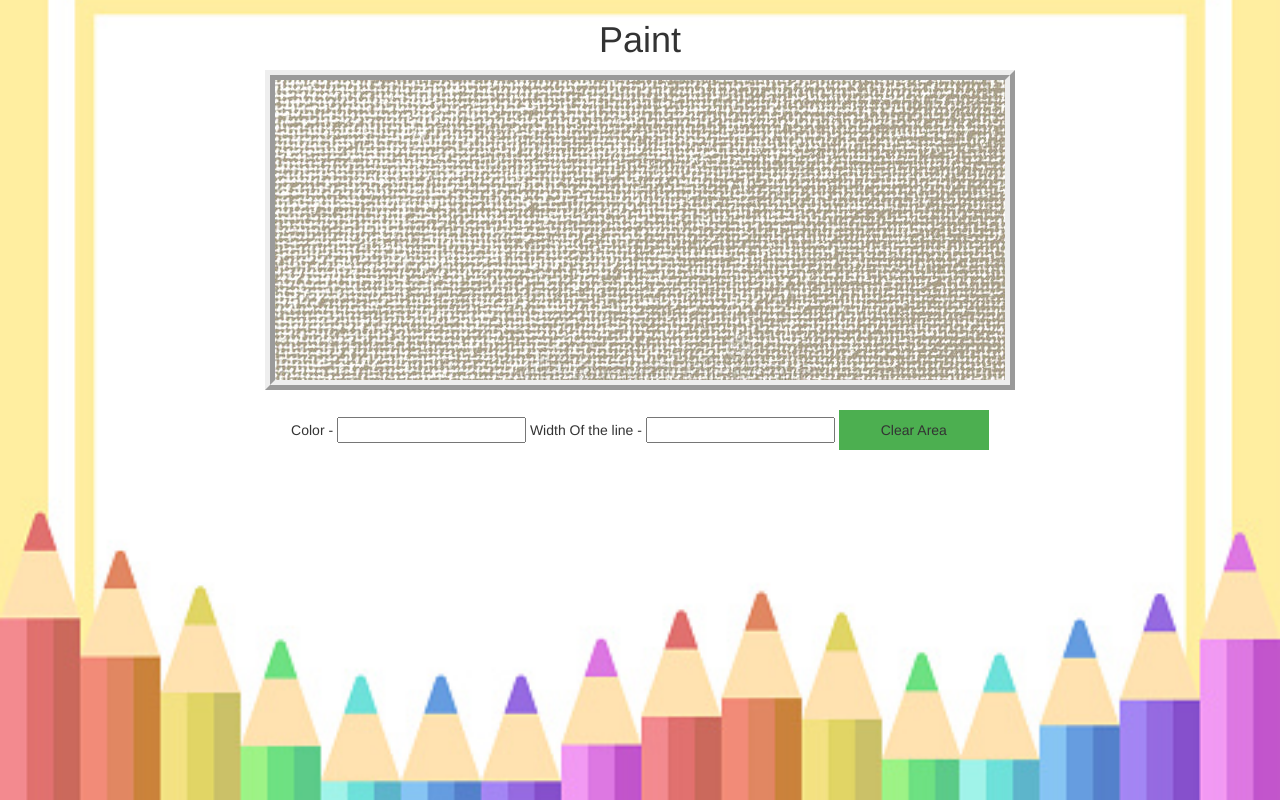
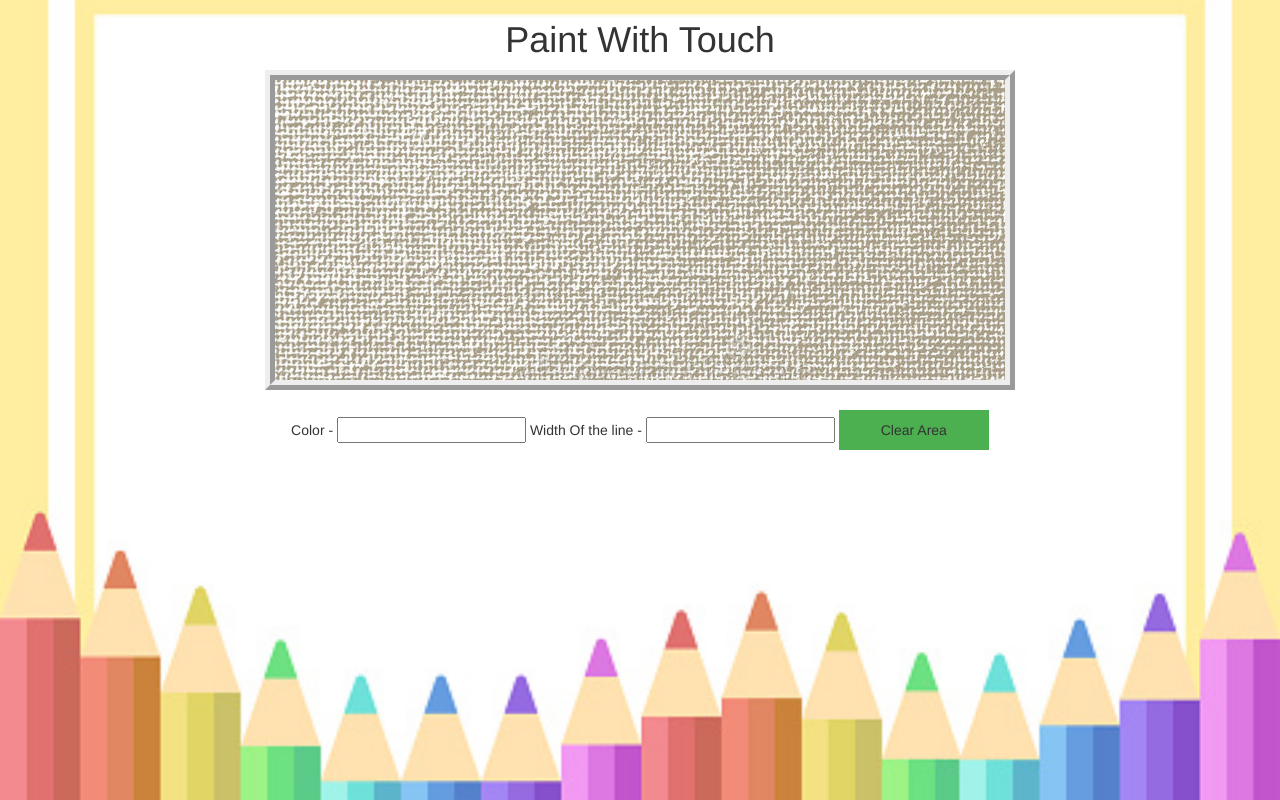
Before and after one commit to DevashishYadavTheProCoder2011/Paint, a plain HTML site: page index.html in a window 1280 px wide. Drawn offline with nearby package versions, Linux system fonts and the light colour scheme.

Commit message:
Update index.html

```diff
--- a/index.html
+++ b/index.html
@@ -6,12 +6,12 @@
 <link rel="stylesheet" href="https://maxcdn.bootstrapcdn.com/bootstrap/3.4.0/css/bootstrap.min.css">
 <script src="https://ajax.googleapis.com/ajax/libs/jquery/3.4.1/jquery.min.js"></script>
 <script src="https://maxcdn.bootstrapcdn.com/bootstrap/3.4.0/js/bootstrap.min.js"></script>
-
+  <title>Paint With Touch</title>
 </head>
 <body class="body_backgorund">
 
 <div align="center">
-<h1>Paint</h1>
+<h1>Paint With Touch</h1>
 
 <canvas id="myCanvas" width="1200px" height="450px"></canvas>
 <br><br >
```
